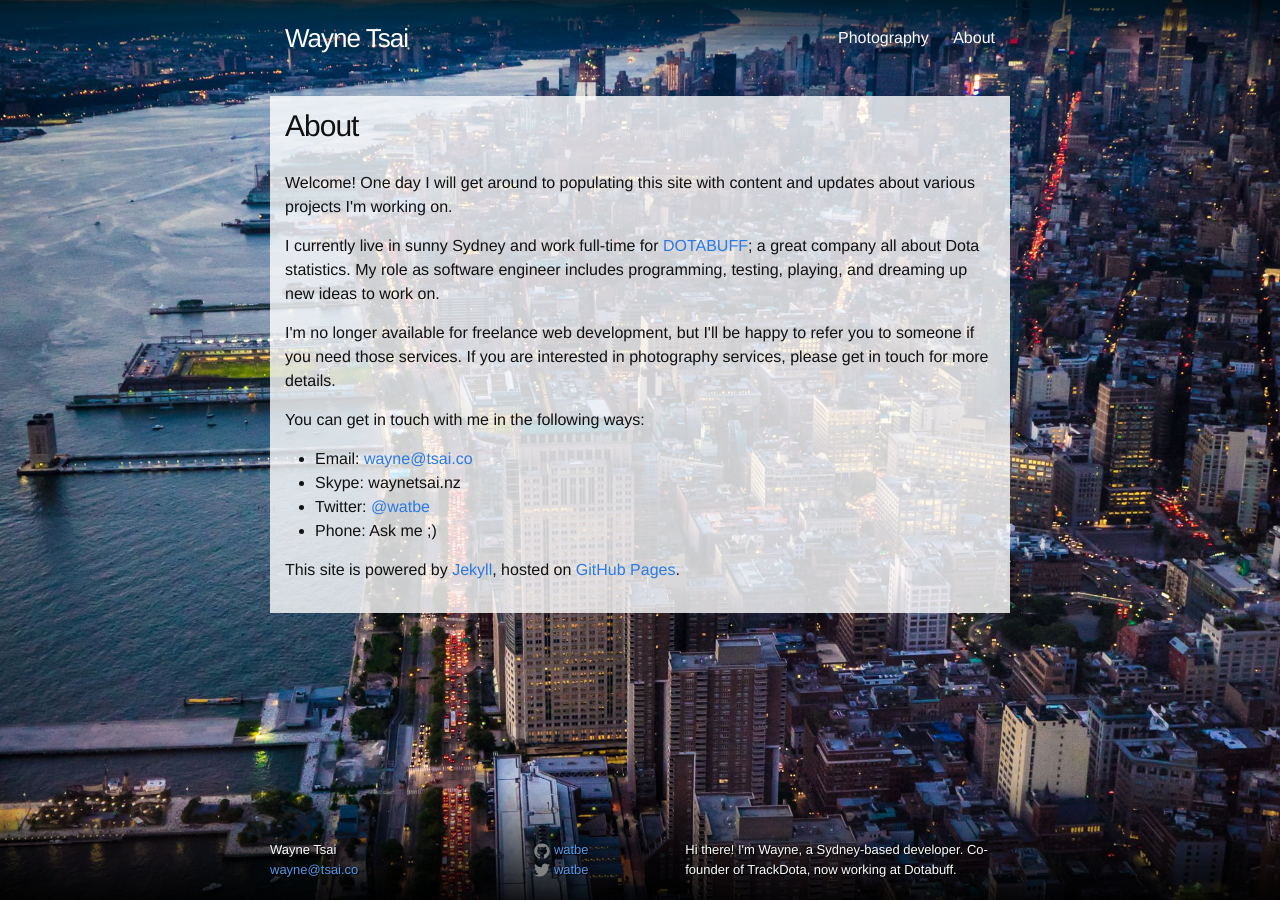
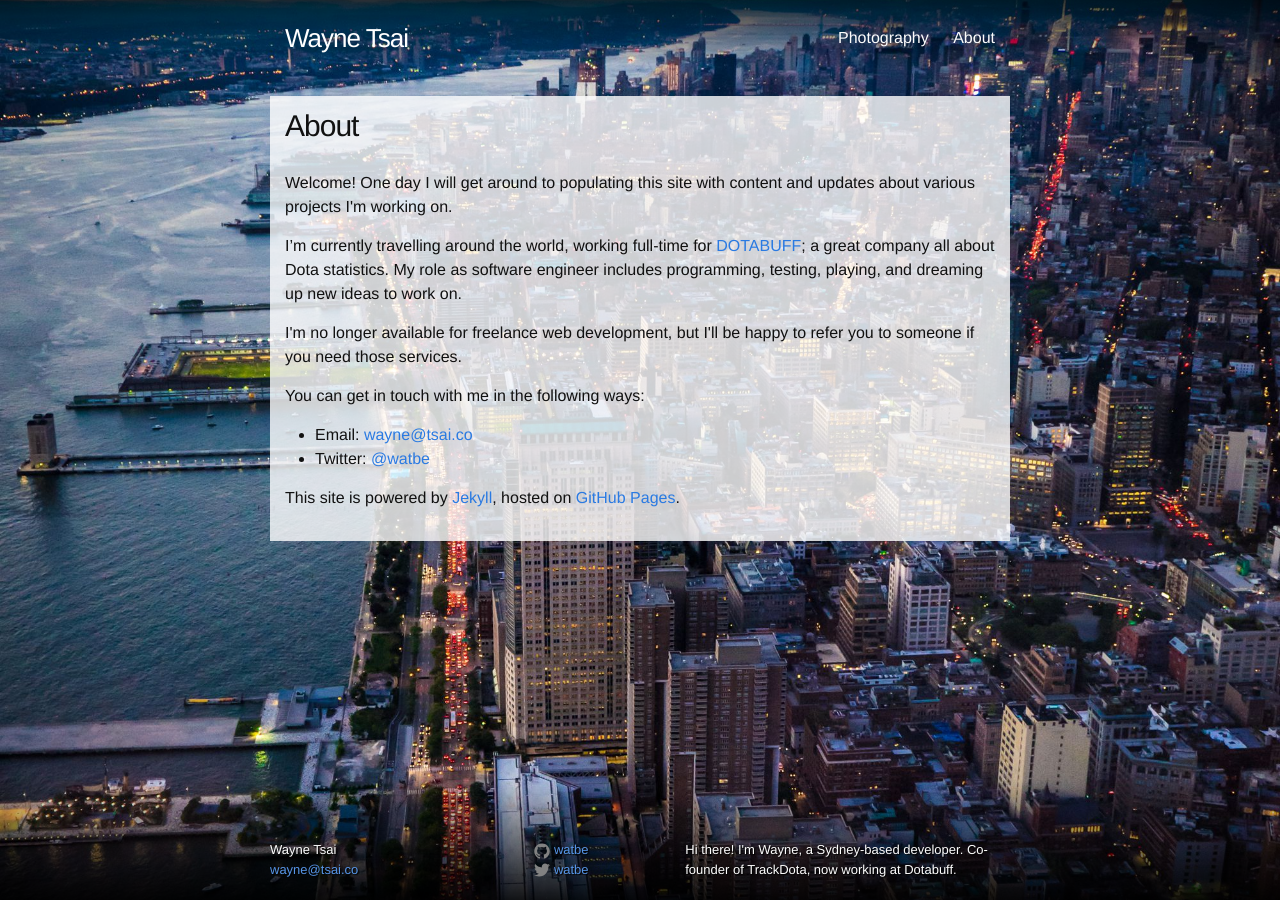
Before and after one commit to watbe/watbe.github.io, a Jekyll site: the page built from about.md, in a window 1280 px wide. Built offline with Jekyll 4.4.1, drawn with Linux system fonts in a browser that asks for light colours.

Commit message:
Update about page

```diff
--- a/about.md
+++ b/about.md
@@ -7,20 +7,16 @@ permalink: /about/
 Welcome! One day I will get around to populating this site with content
 and updates about various projects I\'m working on.
 
-I currently live in sunny Sydney and work full-time for [DOTABUFF](http://www.dotabuff.com/pages/about);
+I'm currently travelling around the world, working full-time for [DOTABUFF](http://www.dotabuff.com/pages/about);
 a great company all about Dota statistics. My role as software engineer includes programming,
 testing, playing, and dreaming up new ideas to work on.
 
 I\'m no longer available for freelance web development, but I\'ll be happy to
-refer you to someone if you need those services. If you are interested in
-photography services, please get in touch for more details.
+refer you to someone if you need those services.
 
 You can get in touch with me in the following ways:
 
 * Email: [wayne@tsai.co](mailto:wayne@tsai.co)
-* Skype: waynetsai.nz
 * Twitter: [@watbe](http://twitter.com/watbe)
-* Phone: Ask me ;)
-
 
 This site is powered by [Jekyll](http://jekyllrb.com/), hosted on [GitHub Pages](https://pages.github.com/).
```
